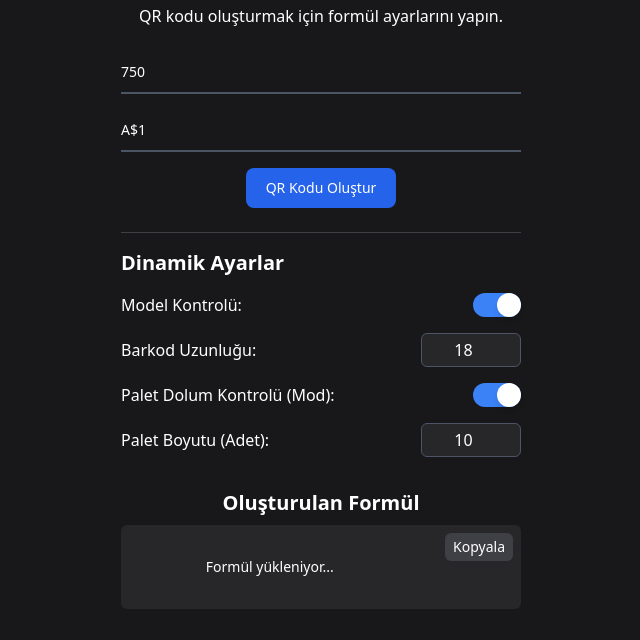
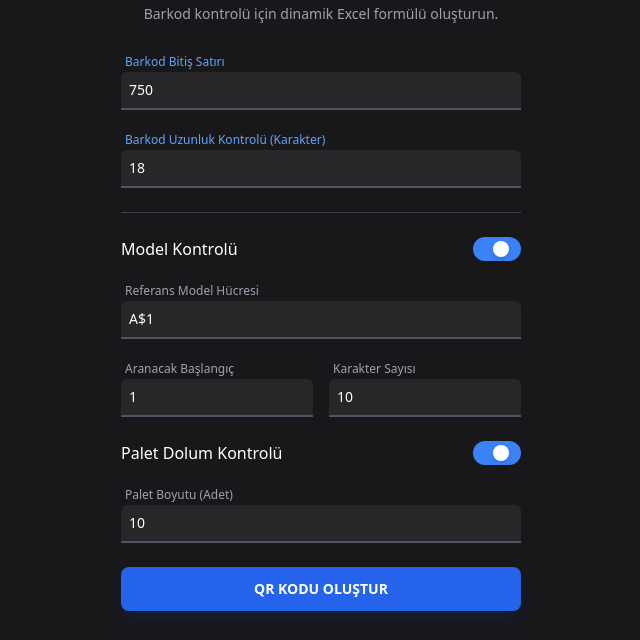
Before and after one commit to blackhope01/qrcode, a plain HTML site: page index.html in a window 1280 px wide. Shown: the part 64-704 px from the top of the page, without its empty margins (319-959 px from the left). Drawn offline with nearby package versions, Linux system fonts and the light colour scheme.

Commit message:
Refactor index.html for improved layout and styles
Updated the HTML structure and styles for better layout and usability.

```diff
--- a/index.html
+++ b/index.html
@@ -1,156 +1,114 @@
 <!DOCTYPE html>
-<html lang="en">
+<html lang="tr">
 <head>
     <meta charset="UTF-8">
     <meta http-equiv="X-UA-Compatible" content="IE=edge">
     <meta name="viewport" content="width=device-width, initial-scale=1.0">
     <title>Dinamik Formül QR Kod Üreteci</title>
     <meta name="description" content="Barkod kontrol formülünü dinamik olarak ayarlayın ve QR kodunu oluşturun.">
-
     <script src="https://cdn.tailwindcss.com"></script>
-    <!--
-    <script>
-  // Güncel zaman damgası ekleyerek cache'i devre dışı bırakır
-  const version = Date.now();
-  const script = document.createElement("script");
-  script.src = "script.js?v=" + version;
-  document.body.appendChild(script);
-    </script>
-    -->
-
-    <script src="script.js?v=5"></script>
-
-    </head>
+    <style>
+        .toggle-bg { background-color: #6b7280; transition: background-color 0.3s; }
+        #palet-toggle:checked + .toggle-bg, #model-kontrol-toggle:checked + .toggle-bg { background-color: #3b82f6; }
+        .toggle-dot { transition: transform 0.3s; }
+        #palet-toggle:checked + .toggle-bg .toggle-dot, #model-kontrol-toggle:checked + .toggle-bg .toggle-dot { transform: translateX(100%); }
+        input:disabled { opacity: 0.5; cursor: not-allowed; }
+    </style>
+</head>
 <body class="p-6 max-w-md mx-auto bg-zinc-900 text-white text-center min-h-screen flex flex-col justify-between">
 
     <main>
         <h1 class="text-3xl font-bold mb-2">Formül Ayar Paneli</h1>
-        <p class="mb-6">QR kodu oluşturmak için formül ayarlarını yapın.</p>
+        <p class="mb-6 text-zinc-400 text-sm">Barkod kontrolü için dinamik Excel formülü oluşturun.</p>
 
         <form id="form" class="mb-6">
-            <input type="number" id="barkod-bitis-satiri" value="750" min="1"
-                class="block py-2.5 px-0 w-full text-sm bg-transparent border-0 border-b-2 appearance-none border-gray-600 focus:outline-none focus:ring-0 focus:border-blue-600 mb-4"
-                spellcheck="false" placeholder="Barkod Bitiş Satırı (Örn: 750)" required>
+            <div class="mb-4 text-left">
+                <label class="text-xs text-blue-400 ml-1">Barkod Bitiş Satırı</label>
+                <input type="number" id="barkod-bitis-satiri" value="750" min="1"
+                    class="block py-2 px-2 w-full text-sm bg-zinc-800 border-b-2 border-gray-600 focus:outline-none focus:border-blue-600 rounded-t-md">
+            </div>
 
-            <input type="text" id="model-kontrol-hucre" value="A$1"
-                class="block py-2.5 px-0 w-full text-sm bg-transparent border-0 border-b-2 appearance-none border-gray-600 focus:outline-none focus:ring-0 focus:border-blue-600 mb-4"
-                spellcheck="false" placeholder="Model Kontrol Hücresi (Örn: A$1 | ESA1512A100)" required>
+            <div class="mb-4 text-left">
+                <label class="text-xs text-blue-400 ml-1">Barkod Uzunluk Kontrolü (Karakter)</label>
+                <input type="number" id="uzunluk-input" value="18" min="1"
+                    class="block py-2 px-2 w-full text-sm bg-zinc-800 border-b-2 border-gray-600 focus:outline-none focus:border-blue-600 rounded-t-md">
+            </div>
 
-            <button type="submit"
-                class="bg-blue-600 hover:bg-blue-700 focus:ring-4 focus:outline-none focus:ring-blue-300 font-medium rounded-lg text-sm w-full sm:w-auto px-5 py-2.5">
-                QR Kodu Oluştur
-            </button>
-        </form>
-
-        <div class="border-t border-zinc-700 pt-4 mt-6 text-left">
-            <h2 class="text-xl font-semibold mb-4">Dinamik Ayarlar</h2>
+            <hr class="border-zinc-700 my-6">
 
             <div class="flex items-center justify-between mb-4">
-                <label for="model-kontrol-toggle" class="font-medium">Model Kontrolü:</label>
-                <input type="checkbox" id="model-kontrol-toggle" class="hidden" checked>
-                <div class="toggle-bg w-12 h-6 rounded-full relative cursor-pointer">
-                    <div class="toggle-dot w-6 h-6 bg-white rounded-full shadow-md absolute left-0 top-0 transition-all"></div>
+                <span class="font-medium">Model Kontrolü</span>
+                <label class="relative inline-flex items-center cursor-pointer">
+                    <input type="checkbox" id="model-kontrol-toggle" class="hidden" checked>
+                    <div class="toggle-bg w-12 h-6 rounded-full p-1 relative">
+                        <div class="toggle-dot w-4 h-4 bg-white rounded-full shadow-md absolute left-1 top-1"></div>
+                    </div>
+                </label>
+            </div>
+
+            <div id="model-ayarlar-grubu" class="space-y-4 mb-6 transition-opacity">
+                <div class="text-left">
+                    <label class="text-xs text-gray-400 ml-1">Referans Model Hücresi</label>
+                    <input type="text" id="model-kontrol-hucre" value="A$1"
+                        class="block py-2 px-2 w-full text-sm bg-zinc-800 border-b-2 border-gray-600 focus:outline-none focus:border-blue-600 rounded-t-md">
+                </div>
+
+                <div class="flex gap-4">
+                    <div class="flex-1 text-left">
+                        <label class="text-xs text-gray-400 ml-1">Aranacak Başlangıç</label>
+                        <input type="number" id="model-baslangic" value="1" min="1"
+                            class="block py-2 px-2 w-full text-sm bg-zinc-800 border-b-2 border-gray-600 focus:outline-none focus:border-blue-600 rounded-t-md">
+                    </div>
+                    <div class="flex-1 text-left">
+                        <label class="text-xs text-gray-400 ml-1">Karakter Sayısı</label>
+                        <input type="number" id="model-uzunluk" value="10" min="1"
+                            class="block py-2 px-2 w-full text-sm bg-zinc-800 border-b-2 border-gray-600 focus:outline-none focus:border-blue-600 rounded-t-md">
+                    </div>
                 </div>
             </div>
 
             <div class="flex items-center justify-between mb-4">
-                <label for="uzunluk-input" class="font-medium mr-3">Barkod Uzunluğu:</label>
-                <input type="number" id="uzunluk-input" value="18" min="1"
-                    class="w-1/4 p-1 text-center bg-zinc-800 border border-gray-600 rounded-md focus:border-blue-500 focus:ring-0">
+                <span class="font-medium">Palet Dolum Kontrolü</span>
+                <label class="relative inline-flex items-center cursor-pointer">
+                    <input type="checkbox" id="palet-toggle" class="hidden" checked>
+                    <div class="toggle-bg w-12 h-6 rounded-full p-1 relative">
+                        <div class="toggle-dot w-4 h-4 bg-white rounded-full shadow-md absolute left-1 top-1"></div>
+                    </div>
+                </label>
             </div>
 
-            <div class="flex items-center justify-between mb-4">
-                <label for="palet-toggle" class="font-medium">Palet Dolum Kontrolü (Mod):</label>
-                <input type="checkbox" id="palet-toggle" class="hidden" checked>
-                <div class="toggle-bg w-12 h-6 rounded-full relative cursor-pointer">
-                    <div class="toggle-dot w-6 h-6 bg-white rounded-full shadow-md absolute left-0 top-0 transition-all"></div>
-                </div>
+            <div id="palet-sayi-ayari" class="text-left mb-6 transition-opacity">
+                <label class="text-xs text-gray-400 ml-1">Palet Boyutu (Adet)</label>
+                <input type="number" id="palet-sayi-input" value="10" min="1"
+                    class="block py-2 px-2 w-full text-sm bg-zinc-800 border-b-2 border-gray-600 focus:outline-none focus:border-blue-600 rounded-t-md">
             </div>
 
-            <div id="palet-sayi-ayari" class="flex items-center justify-between mb-4">
-                <label for="palet-sayi-input" class="font-medium mr-3">Palet Boyutu (Adet):</label>
-                <input type="number" id="palet-sayi-input" value="10" min="1"
-                    class="w-1/4 p-1 text-center bg-zinc-800 border border-gray-600 rounded-md focus:border-blue-500 focus:ring-0">
-            </div>
+            <button type="submit"
+                class="bg-blue-600 hover:bg-blue-700 font-bold rounded-lg text-sm w-full px-5 py-3 transition-colors shadow-lg shadow-blue-900/20">
+                QR KODU OLUŞTUR
+            </button>
+        </form>
 
-        </div>
-
-        <div class="mt-8">
+        <div class="mt-8 border-t border-zinc-800 pt-6">
             <h2 class="text-xl font-semibold mb-2">Oluşturulan Formül</h2>
-
             <div class="relative mb-4">
                 <div id="formül-gosterim"
-                    class="p-3 pr-10 bg-zinc-800 text-sm overflow-auto max-h-40 text-left rounded-md whitespace-pre-wrap text-white">
-                    Formül yükleniyor...
+                    class="p-4 pr-12 bg-black text-xs font-mono overflow-auto max-h-40 text-left rounded-md whitespace-pre-wrap text-green-400 border border-zinc-700">
+                    Yükleniyor...
                 </div>
-
                 <button id="copy-button"
-                    class="absolute top-2 right-2 p-1 px-2 bg-zinc-700 hover:bg-zinc-600 text-white text-sm rounded-md transition-colors z-10"
-                    title="Formülü Kopyala">
+                    class="absolute top-2 right-2 p-1.5 bg-zinc-800 hover:bg-zinc-700 text-white text-[10px] uppercase font-bold rounded transition-colors">
                     Kopyala
                 </button>
             </div>
-
-            <img id="qr-code" src="" class="border-8 border-white rounded-md mx-auto mt-6 hidden">
+            <img id="qr-code" src="" class="border-8 border-white rounded-md mx-auto mt-6 hidden shadow-2xl">
         </div>
-
     </main>
 
-    <footer class="mt-6">
-        <p id="copyright-text" class="text-sm text-zinc-400">
-            &copy; 2025 <strong>Ferhat Erdoğan</strong> - Her hakkı saklıdır.
-        </p>
+    <footer class="mt-12 border-t border-zinc-800 pt-4">
+        <p id="copyright-text" class="text-xs text-zinc-500 font-medium"></p>
     </footer>
 
-    <script>
-        document.addEventListener('DOMContentLoaded', function() {
-            const currentYear = new Date().getFullYear();
-            const copyrightElement = document.getElementById('copyright-text');
-
-            if (copyrightElement) {
-                copyrightElement.innerHTML = `&copy; ${currentYear} <strong>Ferhat Erdoğan</strong> - Her hakkı saklıdır.`;
-                copyrightElement.classList.remove('text-zinc-400');
-                copyrightElement.classList.add('font-medium');
-            }
-        });
-    </script>
-
-
-    <style>
-        .toggle-bg {
-            background-color: #3b82f6;
-            transition: background-color 0.3s;
-        }
-        .toggle-bg:hover {
-            opacity: 0.8;
-        }
-        /* Toggle Açıkken */
-        #palet-toggle:checked + .toggle-bg, #model-kontrol-toggle:checked + .toggle-bg {
-            background-color: #3b82f6;
-        }
-        /* Toggle Kapalıyken */
-        #palet-toggle:not(:checked) + .toggle-bg, #model-kontrol-toggle:not(:checked) + .toggle-bg {
-            background-color: #6b7280;
-        }
-        /* Dot Açıkken Konumu */
-        #palet-toggle:checked + .toggle-bg .toggle-dot, #model-kontrol-toggle:checked + .toggle-bg .toggle-dot {
-            transform: translateX(100%);
-            background-color: white;
-        }
-        /* Dot Kapalıyken Konumu */
-        #palet-toggle:not(:checked) + .toggle-bg .toggle-dot, #model-kontrol-toggle:not(:checked) + .toggle-bg .toggle-dot {
-            transform: translateX(0);
-        }
-        .toggle-dot {
-            transition: transform 0.3s;
-        }
-
-        /* Input Devre Dışı Bırakıldığında Görsel Geri Bildirim */
-        input[type="number"]:disabled {
-            opacity: 0.6;
-            cursor: not-allowed;
-            background-color: #374151;
-        }
-    </style>
+    <script src="script.js?v=6"></script>
 </body>
 </html>
```
